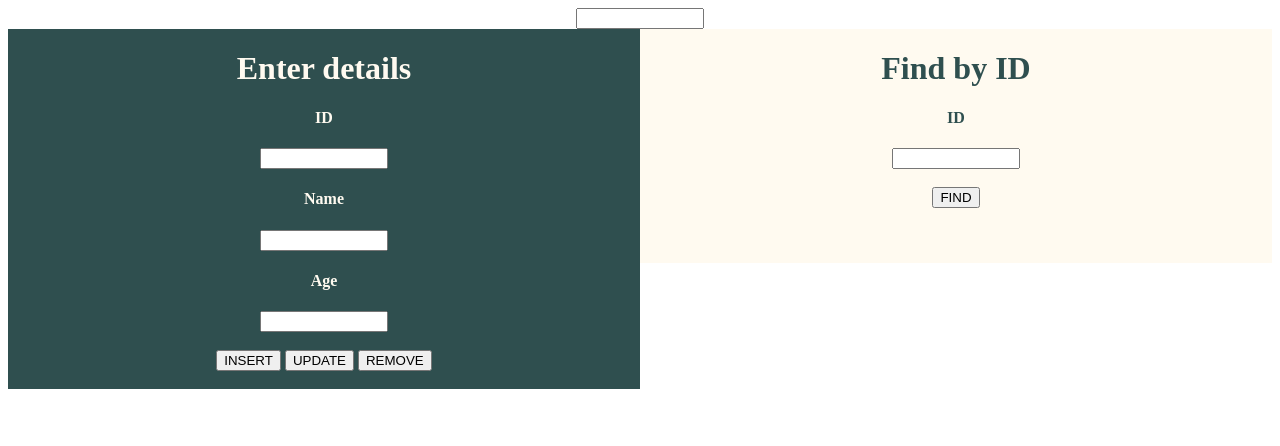
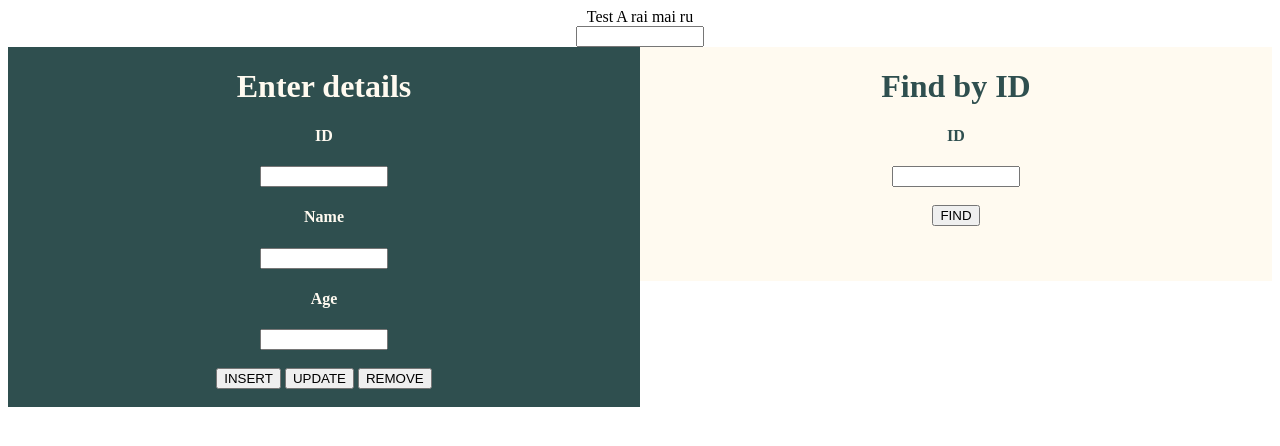
Before and after one commit to kimkimjungjp/js-k4beby, a website: page index.html in a window 1280 px wide. Drawn offline with Linux system fonts and the light colour scheme.

Commit message:
1 file modified

```diff
--- a/index.html
+++ b/index.html
@@ -26,6 +26,7 @@
     </style>
   </head>
   <body>
+    <div>Test A rai mai ru</div>
     <div id="profileimg" style="width: 100%"></div>
     <div id="app"></div>
     <div id="description"></div>
```
